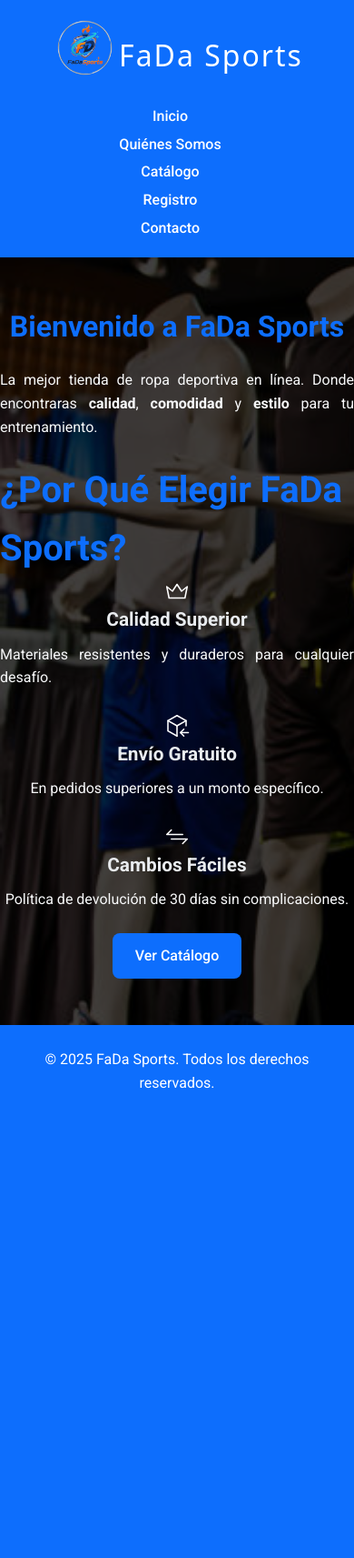
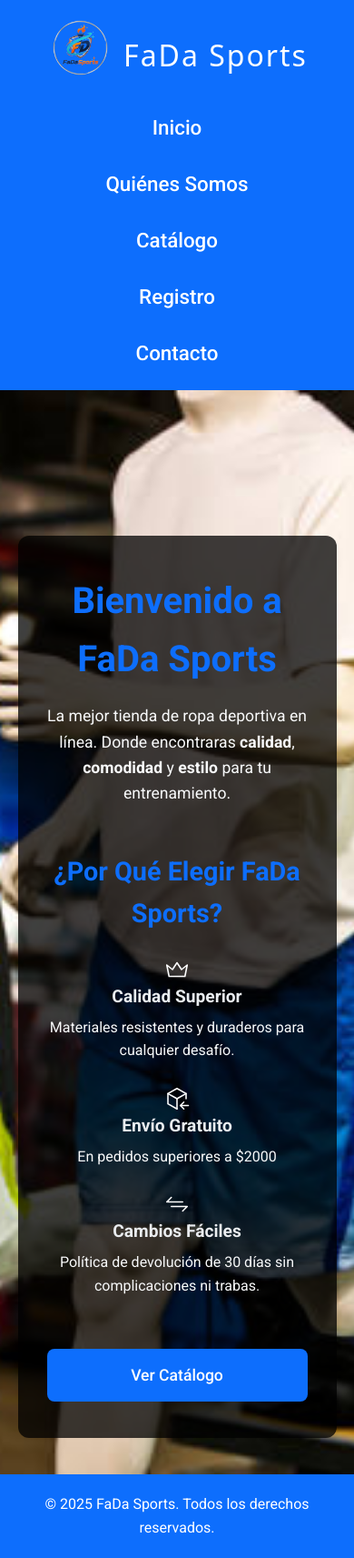
Before and after one commit to DanielGarcia-gif/Proyecto-Unidad1, a PHP site: page / in a window 390 px wide. Shown: the whole page at 91% size. Before the commit the page ends 1197 px from the top, so only its background shows below. Run offline with PHP 8.4, Linux system fonts and the light colour scheme; some web fonts are replaced.

Commit message:
canvios realizados en casi tdo el pryecto

```diff
--- a/contacto.html
+++ b/contacto.html
@@ -28,13 +28,17 @@
 
 <section class="section contacto">
     <h2>Contacto</h2>
-    <p>¿Tienes dudas o comentarios? Contáctanos.</p>
+    <div class="fondo-registro">
         <form class="contacto-form">
+            <legend>¿Tienes dudas o comentarios? Contáctanos.</legend>
+            <label>Nombre</label>
             <input type="text" placeholder="Nombre completo" required>
+            <label>Correo electrónico</label>
             <input type="email" placeholder="Correo electrónico" required>
             <textarea placeholder="Mensaje" rows="5" required></textarea>
             <input type="submit" value="Enviar" class="btn">
         </form>
+    </div>
 </section>
 
 <footer>
--- a/index.html
+++ b/index.html
@@ -69,7 +69,7 @@
                 <path d="M18 15l-3 3l3 3" />
                 </svg>
                 <h3>Envío Gratuito</h3>
-                <p>En pedidos superiores a un monto específico.</p>
+                <p>En pedidos superiores a $2000</p>
             </div>
             <div>
                 <svg
@@ -88,7 +88,7 @@
                 </svg>
 
                 <h3>Cambios Fáciles</h3>
-                <p>Política de devolución de 30 días sin complicaciones.</p>
+                <p>Política de devolución de 30 días sin complicaciones ni trabas.</p>
             </div>
     </div>
         <a href="catalogo.html" class="btn">Ver Catálogo</a>
--- a/styles.css
+++ b/styles.css
@@ -6,16 +6,16 @@
     --color-texto: #212529;
     --color-borde: #dee2e6;
     --color-btn-hover: #0056b3;
-    --color-naranja : #F25116;
+    --color-naranja: #F25116;
     --fuente-principal: "Roboto", sans-serif;
-    --padding-seccion: 60px 10%;
+    --padding-seccion: 80px 8%;
     --fondo-pag-principal: #78AFE3;
-    --fondo-pag-secundario:rgb(206, 226, 245);
+    --fondo-pag-secundario: rgb(206, 226, 245);
     --radio-bordes: 8px;
     --gap-general: 20px;
 }
 
-/* Reset básico */
+/* Reset */
 * {
     margin: 0;
     padding: 0;
@@ -25,24 +25,22 @@
 
 body {
     line-height: 1.6;
-    background-color: var(--color-fondo);
+    background: linear-gradient(var(--fondo-pag-principal), 35%, var(--fondo-pag-secundario));
     scroll-behavior: smooth;
 }
 
 /* Header */
 header {
     position: fixed;
-    top: 0;
-    left: 0;
     width: 100%;
     background-color: var(--color-principal);
     color: var(--color-texto);
     display: flex;
     justify-content: space-between;
     align-items: center;
-    padding: 0px 8%;
+    padding: 15px 8%;
     z-index: 1000;
-    box-shadow: 0 3px 6px rgba(0,0,0,0.1);
+    box-shadow: 0 3px 6px rgba(0, 0, 0, 0.1);
 }
 
 header .logo {
@@ -51,22 +49,32 @@ header .logo {
     color: white;
     display: flex;
     align-items: center;
+    gap: 10px;
 }
-.logo-img{
+
+.logo-img {
     width: 75px;
     height: auto;
 }
-.logo p{
+
+.logo p {
     font-family: "Henny Penny", system-ui;
     font-weight: 400;
     font-style: normal;
     letter-spacing: 2px;
 }
+
+header .menu {
+    display: flex;
+    align-items: center;
+}
+
 header .menu a {
     color: white;
     text-decoration: none;
     margin-left: 25px;
     font-weight: 500;
+    font-size: 1.4rem;
     transition: color 0.3s;
 }
 
@@ -80,48 +88,62 @@ header .menu a:hover {
     min-height: 100vh;
     display: flex;
     flex-direction: column;
-    background:linear-gradient(var(--fondo-pag-principal),35%, var(--fondo-pag-secundario));;
     justify-content: center;
-    scroll-margin-top: 70px; /* Para compensar header fijo */
+    scroll-margin-top: 80px;
 }
 
 /* Inicio */
 .inicio {
-    display: grid;
     background-image: url(../img/indexImagen.jpg);
     background-repeat: no-repeat;
     background-size: cover;
+    background-position: center;
     position: relative;
-    grid-template-columns: repeat(auto-fit, minmax(300px, 1fr));
-    gap: 40px;
+    display: flex;
     align-items: center;
+    justify-content: center;
+    padding: 100px 5% 60px 5%;
+}
 
-}
-.inicio-texto{
-    position: absolute;
+.inicio-texto {
+    margin-top: 5rem;
     background-color: rgb(0 0 0 / 75%);
     width: 100%;
-    height: 100%;
-    display: flex; /*con flex alineas horizontalmente con justify, con column vertical con jus y hor con aling*/
+    max-width: 1200px;
+    padding: 3rem 2.5rem;
+    border-radius: 12px;
+    display: flex;
     flex-direction: column;
     align-items: center;
     justify-content: center;
 }
-.inicio-texto h2{
-    font-size: 2.5rem;
+
+.inicio-texto h1 {
+    font-size: 3.5rem;
+    margin-bottom: 1rem;
     color: var(--color-principal);
+    text-align: center;
 }
-.inicio-texto h1 {
-    font-size: 3rem;
-    margin-bottom: 20px;
+
+.inicio-texto h2 {
+    font-size: 2.2rem;
     color: var(--color-principal);
+    margin-top: 2rem;
+    margin-bottom: 1.5rem;
+    text-align: center;
 }
 
 .inicio-texto p {
     margin-bottom: 25px;
     font-size: 1.2rem;
     color: var(--color-fondo);
-    text-align: justify;
+    text-align: center;
+    max-width: 800px;
+}
+
+.inicio-beneficios {
+    width: 100%;
+    margin-bottom: 2rem;
 }
 
 .inicio-beneficios div {
@@ -137,33 +159,28 @@ header .menu a:hover {
     gap: 10px;
     font-size: 1.3rem;
     color: var(--color-secundario);
-    margin: 0 0 8px 0;
+    margin-bottom: 5px;
 }
 
-.inicio-beneficios div svg {
-    flex-shrink: 0;
-    width: 30px;
-    height: 30px;
-}
-
-/* Estilo del texto */
 .inicio-beneficios div p {
     color: var(--color-fondo);
     margin: 0;
     font-size: 1rem;
+    padding-left: 45px;
 }
 
 .btn {
-    text-align: left;
     background-color: var(--color-principal);
     color: white;
-    padding: 12px 25px;
+    padding: 15px 35px;
     text-decoration: none;
     border: none;
     border-radius: var(--radio-bordes);
     cursor: pointer;
     font-weight: 500;
+    font-size: 1.1rem;
     transition: background-color 0.3s, transform 0.2s;
+    display: inline-block;
 }
 
 .btn:hover {
@@ -324,32 +384,78 @@ footer {
         padding: 15px 5%;
     }
 
-    header .menu{
-        margin-top: 10px;
+    header .logo {
+        margin-bottom: 10px;
+    }
+
+    header .menu {
         display: flex;
         flex-direction: column;
         flex-wrap: wrap;
+        justify-content: center;
+        gap: 10px;
     }
 
     header .menu a {
-        text-align: center;
         margin-left: 0;
-        margin-right: 15px;
-        margin-bottom: 5px;
+        padding: 8px 12px;
+    }
+
+    .section {
+        padding: 60px 5%;
+    }
+
+    .inicio {
+        padding: 80px 5% 40px 5%;
+    }
+
+    .inicio-texto {
+        width: 100%;
+        padding: 2.5rem 2rem;
     }
 
     .inicio-texto h1 {
-        font-size: 2rem;
+        font-size: 2.5rem;
+    }
+
+    .inicio-texto h2 {
+        font-size: 1.8rem;
+        margin-top: 1.5rem;
     }
 
     .inicio-texto p {
-        font-size: 1rem;
+        font-size: 1.1rem;
     }
+
     .inicio-beneficios div {
         align-items: center;
         text-align: center;
     }
+
     .inicio-beneficios div h3 {
         justify-content: center;
+        font-size: 1.2rem;
+    }
+
+    .inicio-beneficios div p {
+        padding-left: 0;
+    }
+
+    .inicio-beneficios div svg {
+        width: 30px;
+        height: 30px;
+    }
+
+    .btn {
+        width: 100%;
+        text-align: center;
+    }
+
+    .fondo-registro {
+        width: 100%;
+    }
+
+    footer {
+        padding: 20px 5%;
     }
 }
```
Also changed, not shown: other parts of styles.css (+62 -19 lines). Lines whose indentation alone changed are shown as unchanged.
